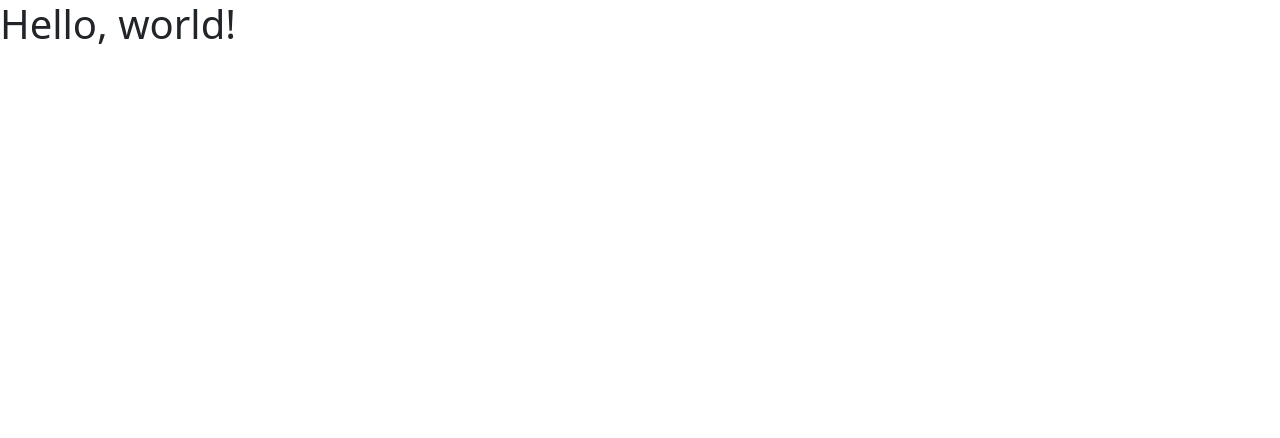
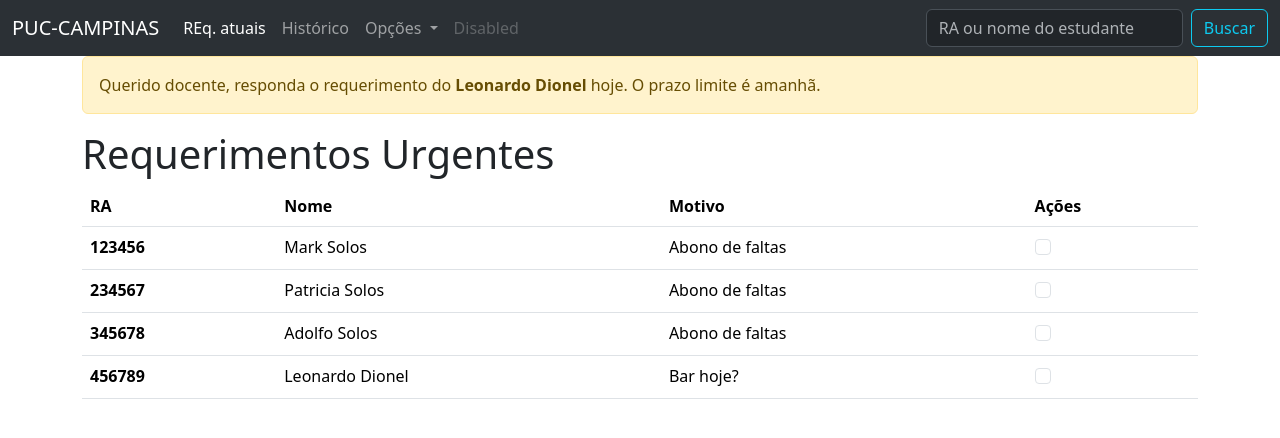
Before and after one commit to Jp-mainieri/Botstrap_web, a website: page index.html in a window 1280 px wide. Drawn offline with nearby package versions, Linux system fonts and the light colour scheme.

Commit message:
index.html foi alterado para o uso do bootstrap

```diff
--- a/index.html
+++ b/index.html
@@ -13,7 +13,144 @@
     />
   </head>
   <body>
-    <h1>Hello, world!</h1>
+    <nav class="navbar navbar-expand-lg bg-body-tertiary" data-bs-theme="dark">
+      <div class="container-fluid">
+        <a class="navbar-brand" href="#">PUC-CAMPINAS</a>
+        <button
+          class="navbar-toggler"
+          type="button"
+          data-bs-toggle="collapse"
+          data-bs-target="#navbarSupportedContent"
+          aria-controls="navbarSupportedContent"
+          aria-expanded="false"
+          aria-label="Toggle navigation"
+        >
+          <span class="navbar-toggler-icon"></span>
+        </button>
+        <div class="collapse navbar-collapse" id="navbarSupportedContent">
+          <ul class="navbar-nav me-auto mb-2 mb-lg-0">
+            <li class="nav-item">
+              <a class="nav-link active" aria-current="page" href="#"
+                >REq. atuais</a
+              >
+            </li>
+            <li class="nav-item">
+              <a class="nav-link" href="#">Histórico</a>
+            </li>
+            <li class="nav-item dropdown">
+              <a
+                class="nav-link dropdown-toggle"
+                href="#"
+                role="button"
+                data-bs-toggle="dropdown"
+                aria-expanded="false"
+              >
+                Opções
+              </a>
+              <ul class="dropdown-menu">
+                <li><a class="dropdown-item" href="#">Action</a></li>
+                <li><a class="dropdown-item" href="#">Another action</a></li>
+                <li><hr class="dropdown-divider" /></li>
+                <li>
+                  <a class="dropdown-item" href="#">Something else here</a>
+                </li>
+              </ul>
+            </li>
+            <li class="nav-item">
+              <a class="nav-link disabled" aria-disabled="true">Disabled</a>
+            </li>
+          </ul>
+          <form class="d-flex" role="search">
+            <input
+              class="form-control me-2"
+              type="search"
+              placeholder="RA ou nome do estudante"
+              aria-label="Search"
+            />
+            <button class="btn btn-outline-info" type="submit">Buscar</button>
+          </form>
+        </div>
+      </div>
+    </nav>
+    <div class="container-md">
+      <div class="alert alert-warning" role="alert">
+        Querido docente, responda o requerimento do
+        <strong>Leonardo Dionel</strong> hoje. O prazo limite é amanhã.
+      </div>
+      <h1>Requerimentos Urgentes</h1>
+      <table class="table table-hover">
+        <thead>
+          <tr>
+            <th scope="col">RA</th>
+            <th scope="col">Nome</th>
+            <th scope="col">Motivo</th>
+            <th scope="col">Ações</th>
+          </tr>
+        </thead>
+        <tbody>
+          <tr>
+            <th scope="row">123456</th>
+            <td>Mark Solos</td>
+            <td>Abono de faltas</td>
+            <td>
+              <div class="form-check">
+                <input
+                  class="form-check-input"
+                  type="checkbox"
+                  value=""
+                  id="checkDefault"
+                />
+              </div>
+            </td>
+          </tr>
+          <tr>
+            <th scope="row">234567</th>
+            <td>Patricia Solos</td>
+            <td>Abono de faltas</td>
+            <td>
+              <div class="form-check">
+                <input
+                  class="form-check-input"
+                  type="checkbox"
+                  value=""
+                  id="checkDefault"
+                />
+              </div>
+            </td>
+          </tr>
+          <tr>
+            <th scope="row">345678</th>
+            <td>Adolfo Solos</td>
+            <td>Abono de faltas</td>
+            <td>
+              <div class="form-check">
+                <input
+                  class="form-check-input"
+                  type="checkbox"
+                  value=""
+                  id="checkDefault"
+                />
+              </div>
+            </td>
+          </tr>
+          <tr>
+            <th scope="row">456789</th>
+            <td>Leonardo Dionel</td>
+            <td>Bar hoje?</td>
+            <td>
+              <div class="form-check">
+                <input
+                  class="form-check-input"
+                  type="checkbox"
+                  value=""
+                  id="checkDefault"
+                />
+              </div>
+            </td>
+          </tr>
+        </tbody>
+      </table>
+    </div>
     <script
       src="https://cdn.jsdelivr.net/npm/bootstrap@5.3.8/dist/js/bootstrap.bundle.min.js"
       integrity="sha384-FKyoEForCGlyvwx9Hj09JcYn3nv7wiPVlz7YYwJrWVcXK/BmnVDxM+D2scQbITxI"
```
